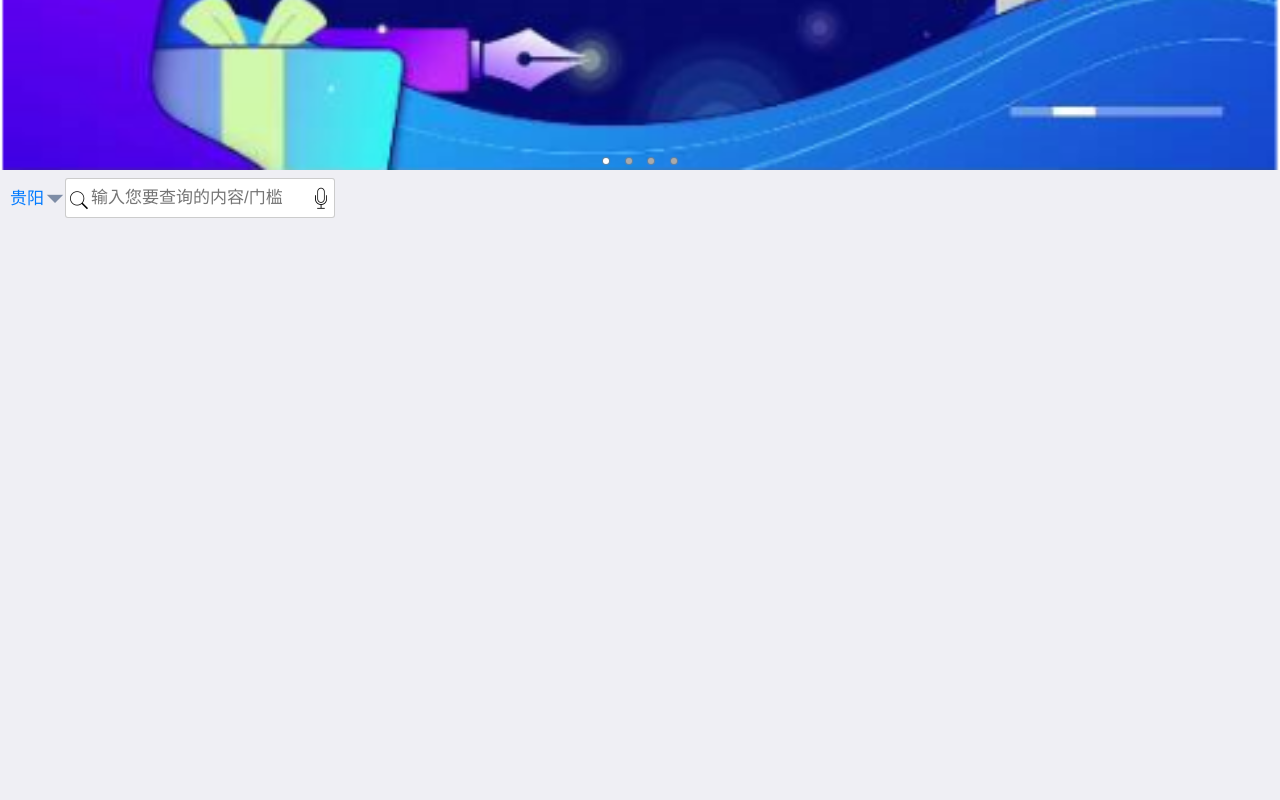
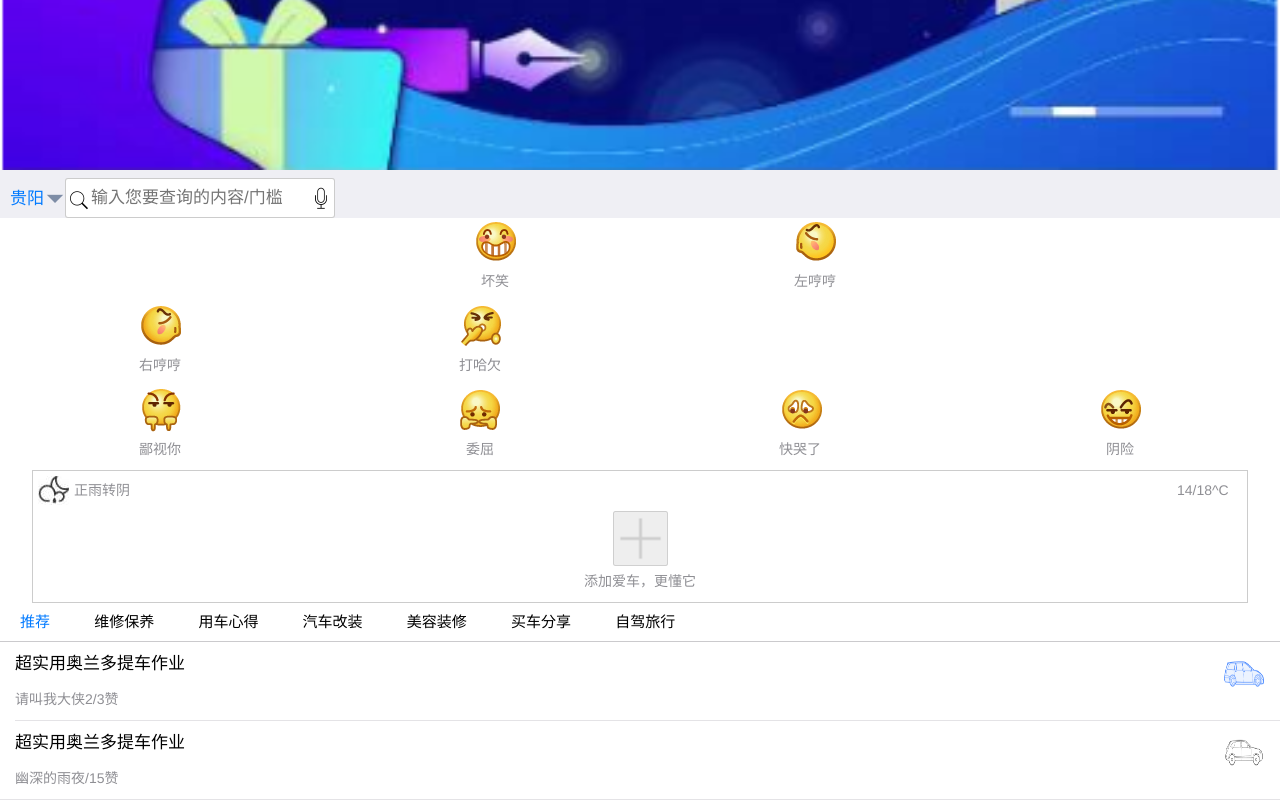
Before and after one commit to oudahai/boxcar, a plain HTML site: page src/tab1.html in a window 1280 px wide. Shown: the part 473-1273 px from the top of the page. Before the commit the page ends 800 px from the top, so only its background shows below. Drawn offline with Linux system fonts and the light colour scheme.

Commit message:
a piece of the

```diff
--- a/css/tab1.css
+++ b/css/tab1.css
@@ -45,3 +45,53 @@
 	top: 8px;
 	right: 2px;
 }
+/*图标和文字*/
+.main{
+	/*background-color: red;*/
+	text-align: center;
+}
+.tianqi{
+	width: 95%;
+	/*height: 100px;*/
+	margin: 0 auto;
+	background-color: #fff;
+	border: 1px solid #ccc;
+}
+.tianqiTop{
+	display: flex;
+	justify-content:space-between;
+	/*background: orange;*/
+}
+.tianqiTop>div{
+	width: 120px;
+	height: 40px;
+	/*background-color: yellow;*/
+	padding:5px;
+}
+.tianqiTop>div:nth-child(1)>img{
+	float: left;
+	margin-right: 5px;
+}
+.tianqiTop p{
+	margin: 4px;
+}
+.tianqiTop>div:nth-child(2) p{
+	margin-left: 45px;
+}
+/*添加爱车*/
+.tianMin{
+	text-align: center;
+}
+.tianMin>img{
+	width: 55px;
+
+}
+/*导航条列表*/
+.nav_line{
+
+	border-bottom: 1px solid #ccc;
+
+}
+.news>p{
+	margin-top: 15px;
+}
--- a/src/tab1.html
+++ b/src/tab1.html
@@ -12,7 +12,13 @@
 	<body>
 		<script src="../js/mui.min.js"></script>
 		<script type="text/javascript">
-			mui.init()
+			mui.init(
+				ongesturechange:{
+					swipe:true;/*滑动*/
+					drag:true;/*拖动中*/
+
+				}
+			)
 		</script>
     <div id="slider" class="mui-slider" >
 		  <div class="mui-slider-group mui-slider-loop">
@@ -53,12 +59,6 @@
 		      </a>
 		    </div>
 		  </div>
-		  <div class="mui-slider-indicator">
-		    <div class="mui-indicator mui-active"></div>
-		    <div class="mui-indicator"></div>
-		    <div class="mui-indicator"></div>
-		    <div class="mui-indicator"></div>
-		  </div>
 		</div>
 <div class="charge" style="clear: both;">
 	 <div class="charge_min">
@@ -73,8 +73,113 @@
 		        <input type="text" class="mui-input-clear" placeholder="输入您要查询的内容/门槛">
                 <i><span class="mui-icon mui-icon-mic"></span></i>
 			</div>
-	 </div>
+ </div>
+<div class="mui-content" style="background: #fff;">
+	<div class="main">
+		<div class="mui-row">
+	        <div class="mui-col-sm-3 mui-col-xs-3">
+	            <img src="../imges/ahlib_smiley_44.png" alt="" />
+	            <p>坏笑</p>
+	        </div>
+	        <div class="mui-col-sm-3 mui-col-xs-3">
+	           <img src="../imges/ahlib_smiley_45.png"/>
+	           <p>左哼哼</p>
+	        </div>
+	        <div class="mui-col-sm-3 mui-col-xs-3">
+	          <img src="../imges/ahlib_smiley_46.png" alt="" />
+	          <p>右哼哼</p>
+	        </div>
+	        <div class="mui-col-sm-3 mui-col-xs-3">
+	           <img src="../imges/ahlib_smiley_47.png" alt="" />
+	           <p>打哈欠</p>
+	        </div>
+        </div>
+        <div class="mui-row">
+	        <div class="mui-col-sm-3 mui-col-xs-3">
+	            <img src="../imges/ahlib_smiley_48.png"/>
+	             <p>鄙视你</p>
+	        </div>
+	        <div class="mui-col-sm-3 mui-col-xs-3">
+	          <img src="../imges/ahlib_smiley_49.png"/>
+	           <p>委屈</p>
+	        </div>
+	        <div class="mui-col-sm-3 mui-col-xs-3">
+	           <img src="../imges/ahlib_smiley_50.png"/>
+	            <p>快哭了</p>
+	        </div>
+	        <div class="mui-col-sm-3 mui-col-xs-3">
+	           <img src="../imges/ahlib_smiley_51.png"/>
+	            <p>阴险</p>
+	        </div>
+        </div>
+	</div>
+    <div class="tianqi">
+    	<div class="tianqiTop">
+    		<div>
+    		  <img src="../imges/tian.jpg"/>
+    		  <p>正雨转阴</p>
+    	    </div>
+    	    <div>
+    	    	<p>14/18^C</p>
+    	    </div>
+    	</div>
+    	<div class="tianMin">
+    		<img src="../imges/rc_ic_setting_friends_add.png"  />
+    		<p>添加爱车，更懂它</p>
+    	</div>
+    </div>
 
+    <div class="nav_line">
+			<div id="slider" class="mui-slider">
+				<div id="sliderSegmentedControl" class="mui-scroll-wrapper mui-slider-indicator mui-segmented-control mui-segmented-control-inverted">
+					<div class="mui-scroll">
+						<a class="mui-control-item mui-active" href="#item1mobile">
+							推荐
+						</a>
+						<a class="mui-control-item" href="#item2mobile">
+							维修保养
+						</a>
+						<a class="mui-control-item" href="#item3mobile">
+							用车心得
+						</a>
+						<a class="mui-control-item" href="#item4mobile">
+							汽车改装
+						</a>
+						<a class="mui-control-item" href="#item5mobile">
+							美容装修
+						</a>
+						<a class="mui-control-item" href="#item6mobile">
+							买车分享
+						</a>
+						<a class="mui-control-item" href="#item6mobile">
+							自驾旅行
+						</a>
+					</div>
+				</div>
+           </div>
+     </div>
+    <!--图文列表开始-->
+   <ul class="mui-table-view">
+       <li class="mui-table-view-cell mui-media">
+           <a href="javascript:;">
+               <img class="mui-media-object mui-pull-right" src="../imges/car_8_p.png">
+               <div class="mui-media-body news">
+                                       超实用奥兰多提车作业
+                   <p class="mui-ellipsis">请叫我大侠2/3赞</p>
+               </div>
+           </a>
+       </li>
+       <li class="mui-table-view-cell mui-media">
+           <a href="javascript:;">
+               <img class="mui-media-object mui-pull-right" src="../imges/car_9.png">
+               <div class="mui-media-body news">
+                    超实用奥兰多提车作业
+                   <p class="mui-ellipsis">幽深的雨夜/15赞</p>
+               </div>
+           </a>
+       </li>
+
+   </ul>
 
 </div>
 </body>
```
Also changed, not shown: imges/ahlib_smiley_44.png (added), imges/ahlib_smiley_45.png (added), imges/ahlib_smiley_46.png (added), imges/ahlib_smiley_47.png (added), imges/ahlib_smiley_48.png (added), imges/ahlib_smiley_49.png (added), imges/ahlib_smiley_50.png (added), imges/ahlib_smiley_51.png (added), imges/car_8_p.png (added), imges/car_9.png (added), imges/rc_ic_setting_friends_add.png (added), imges/tian.jpg (added), manifest.json, 1 other file.
